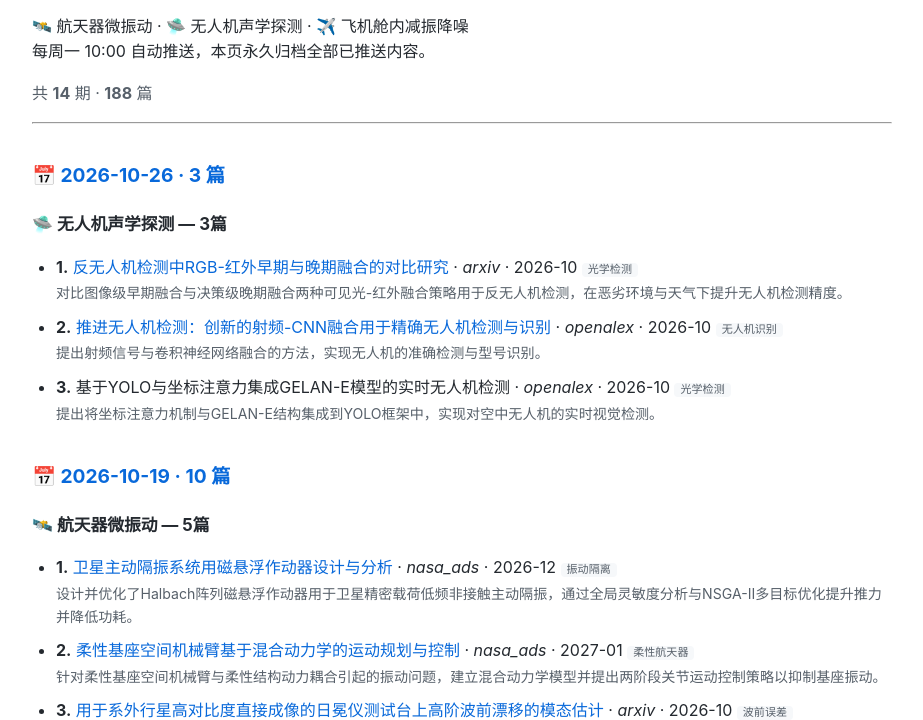
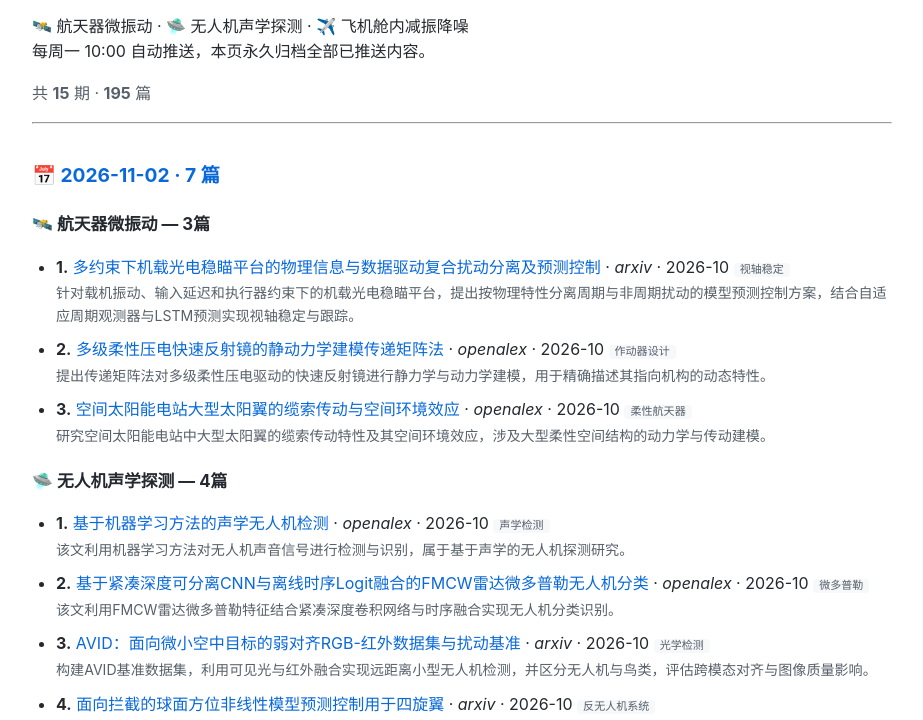
Before and after one commit to 11gogogo/segmented-optics-news-archive, a plain HTML site: page docs/index.html in a window 1280 px wide. Shown: the part 91-811 px from the top of the page, without its empty margins (178-1101 px from the left). Drawn offline with Linux system fonts and the light colour scheme.

Commit message:
📚 更新归档 2026-11-02

```diff
--- a/docs/index.html
+++ b/docs/index.html
@@ -26,8 +26,36 @@ footer { margin-top: 40px; padding-top: 12px; border-top: 1px solid #d0d7de;
 <body>
 <h1>📚 快讯历史归档</h1>
 <p>🛰️ 航天器微振动 · 🛸 无人机声学探测 · ✈️ 飞机舱内减振降噪<br>每周一 10:00 自动推送，本页永久归档全部已推送内容。</p>
-<p class="meta-line">共 <b>14</b> 期 · <b>188</b> 篇</p>
+<p class="meta-line">共 <b>15</b> 期 · <b>195</b> 篇</p>
 <hr>
+<h2>📅 2026-11-02 · 7 篇</h2>
+<h3>🛰️ 航天器微振动 — 3篇</h3>
+<ul>
+<li><b>1.</b> <a href="http://arxiv.org/abs/2610.34849v1">多约束下机载光电稳瞄平台的物理信息与数据驱动复合扰动分离及预测控制</a> · <i>arxiv</i> · 2026-10 <code>视轴稳定</code>
+<div class="abstract">针对载机振动、输入延迟和执行器约束下的机载光电稳瞄平台，提出按物理特性分离周期与非周期扰动的模型预测控制方案，结合自适应周期观测器与LSTM预测实现视轴稳定与跟踪。</div>
+</li>
+<li><b>2.</b> <a href="https://doi.org/10.1016/j.ymssp.2026.115125">多级柔性压电快速反射镜的静动力学建模传递矩阵法</a> · <i>openalex</i> · 2026-10 <code>作动器设计</code>
+<div class="abstract">提出传递矩阵法对多级柔性压电驱动的快速反射镜进行静力学与动力学建模，用于精确描述其指向机构的动态特性。</div>
+</li>
+<li><b>3.</b> <a href="https://doi.org/10.1016/j.sspwt.2026.10.001">空间太阳能电站大型太阳翼的缆索传动与空间环境效应</a> · <i>openalex</i> · 2026-10 <code>柔性航天器</code>
+<div class="abstract">研究空间太阳能电站中大型太阳翼的缆索传动特性及其空间环境效应，涉及大型柔性空间结构的动力学与传动建模。</div>
+</li>
+</ul>
+<h3>🛸 无人机声学探测 — 4篇</h3>
+<ul>
+<li><b>1.</b> <a href="https://doi.org/10.46578/humder.2006588">基于机器学习方法的声学无人机检测</a> · <i>openalex</i> · 2026-10 <code>声学检测</code>
+<div class="abstract">该文利用机器学习方法对无人机声音信号进行检测与识别，属于基于声学的无人机探测研究。</div>
+</li>
+<li><b>2.</b> <a href="https://doi.org/10.3390/s26206656">基于紧凑深度可分离CNN与离线时序Logit融合的FMCW雷达微多普勒无人机分类</a> · <i>openalex</i> · 2026-10 <code>微多普勒</code>
+<div class="abstract">该文利用FMCW雷达微多普勒特征结合紧凑深度卷积网络与时序融合实现无人机分类识别。</div>
+</li>
+<li><b>3.</b> <a href="http://arxiv.org/abs/2610.40949v1">AVID：面向微小空中目标的弱对齐RGB-红外数据集与扰动基准</a> · <i>arxiv</i> · 2026-10 <code>光学检测</code>
+<div class="abstract">构建AVID基准数据集，利用可见光与红外融合实现远距离小型无人机检测，并区分无人机与鸟类，评估跨模态对齐与图像质量影响。</div>
+</li>
+<li><b>4.</b> <a href="http://arxiv.org/abs/2610.34789v1">面向拦截的球面方位非线性模型预测控制用于四旋翼</a> · <i>arxiv</i> · 2026-10 <code>反无人机系统</code>
+<div class="abstract">提出一种面向拦截的球面方位非线性模型预测控制方法，将目标方位预测与四旋翼动力学耦合优化，实现快速接近与目标可见性的平衡，用于物理反制非法无人机。</div>
+</li>
+</ul>
 <h2>📅 2026-10-26 · 3 篇</h2>
 <h3>🛸 无人机声学探测 — 3篇</h3>
 <ul>
@@ -714,5 +742,5 @@ footer { margin-top: 40px; padding-top: 12px; border-top: 1px solid #d0d7de;
 <div class="abstract">提出一种基于单目RGB图像和深度学习热力图关键点检测的实时6自由度位姿估计方法，用于无人机在非结构化环境中的自动回收。</div>
 </li>
 </ul>
-<footer>🤖 AI 快讯机器人自动生成 | 页面更新时间: 2026-10-26 07:47 | 数据源: arXiv · NASA ADS · OpenAlex · Google Patents</footer>
+<footer>🤖 AI 快讯机器人自动生成 | 页面更新时间: 2026-11-02 09:20 | 数据源: arXiv · NASA ADS · OpenAlex · Google Patents</footer>
 </body></html>
```
